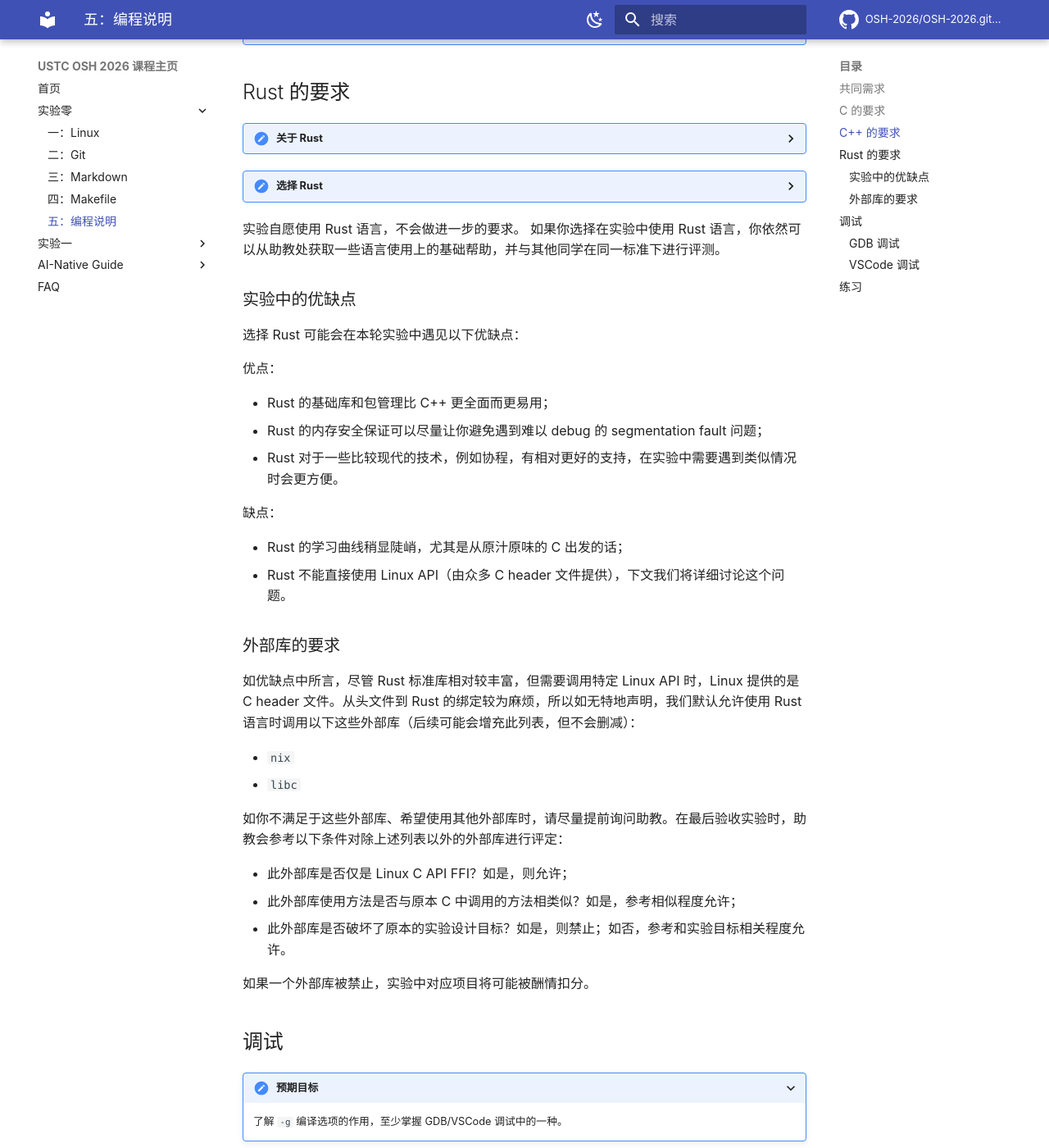
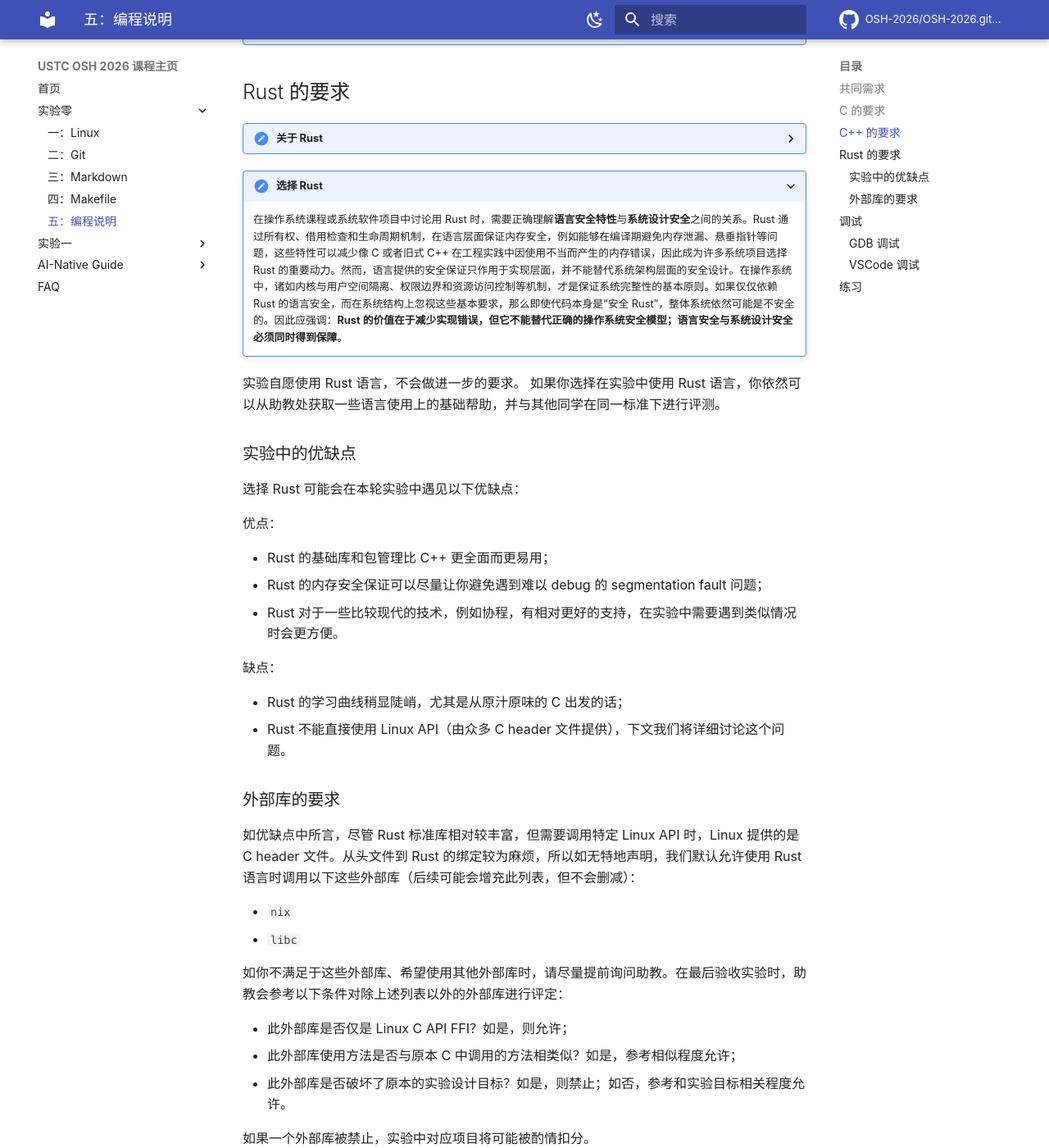
Before and after one commit to OSH-2026/osh-2026.github.io, an MkDocs documentation site: the page built from docs/lab0/programming.md, in a window 1280 px wide and 1400 px high, scrolled down 989 px. Shown: the whole window at 82% size. Built offline with MkDocs 1.6.1 and Material for MkDocs 9.7.7, drawn with Linux system fonts in a browser that asks for light colours; nearby versions of some CDN libraries; library files that are not in the unit come from our copies; comment, search, counter and statistics services are not loaded.

Commit message:
Fix formatting and wording in programming.md
Corrected formatting of tips and adjusted wording for clarity regarding the use of external libraries in experiments.

```diff
--- a/docs/lab0/programming.md
+++ b/docs/lab0/programming.md
@@ -69,7 +69,7 @@
 
     其他的例如 [Rust by Example](https://doc.rust-lang.org/rust-by-example/) 也是很优质的教程，也能让你迅速找到自己所需要的写法。
 
-??? tips "选择 Rust"
+???+ tips "选择 Rust"
 
     在操作系统课程或系统软件项目中讨论用 Rust 时，需要正确理解**语言安全特性**与**系统设计安全**之间的关系。Rust 通过所有权、借用检查和生命周期机制，在语言层面保证内存安全，例如能够在编译期避免内存泄漏、悬垂指针等问题，这些特性可以减少像 C 或者旧式 C++ 在工程实践中因使用不当而产生的内存错误，因此成为许多系统项目选择 Rust 的重要动力。然而，语言提供的安全保证只作用于实现层面，并不能替代系统架构层面的安全设计。在操作系统中，诸如内核与用户空间隔离、权限边界和资源访问控制等机制，才是保证系统完整性的基本原则。如果仅仅依赖 Rust 的语言安全，而在系统结构上忽视这些基本要求，那么即使代码本身是“安全 Rust”，整体系统依然可能是不安全的。因此应强调：**Rust 的价值在于减少实现错误，但它不能替代正确的操作系统安全模型；语言安全与系统设计安全必须同时得到保障**。
 
@@ -104,7 +104,7 @@
 - 此外部库使用方法是否与原本 C 中调用的方法相类似？如是，参考相似程度允许；
 - 此外部库是否破坏了原本的实验设计目标？如是，则禁止；如否，参考和实验目标相关程度允许。
 
-如果一个外部库被禁止，实验中对应项目将可能被酬情扣分。
+如果一个外部库被禁止，实验中对应项目将可能被酌情扣分。
 
 ## 调试
 
```
